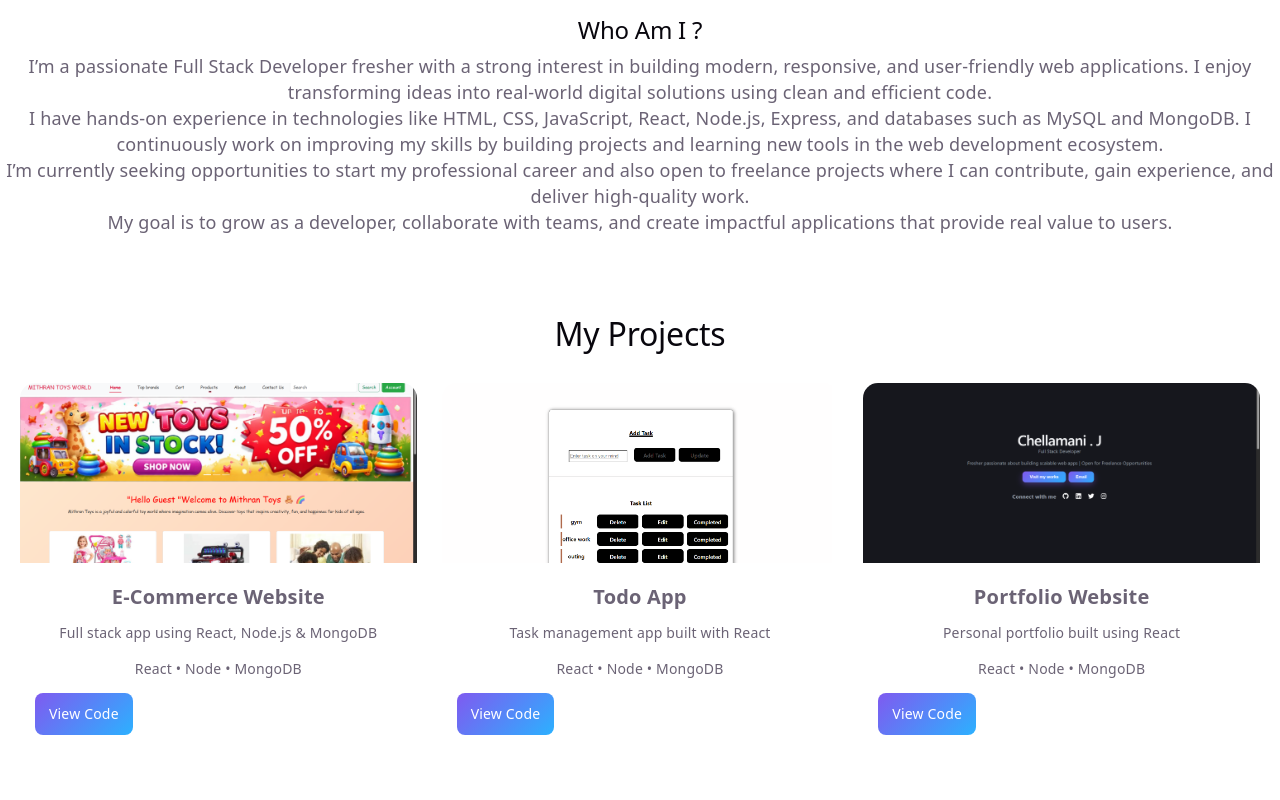
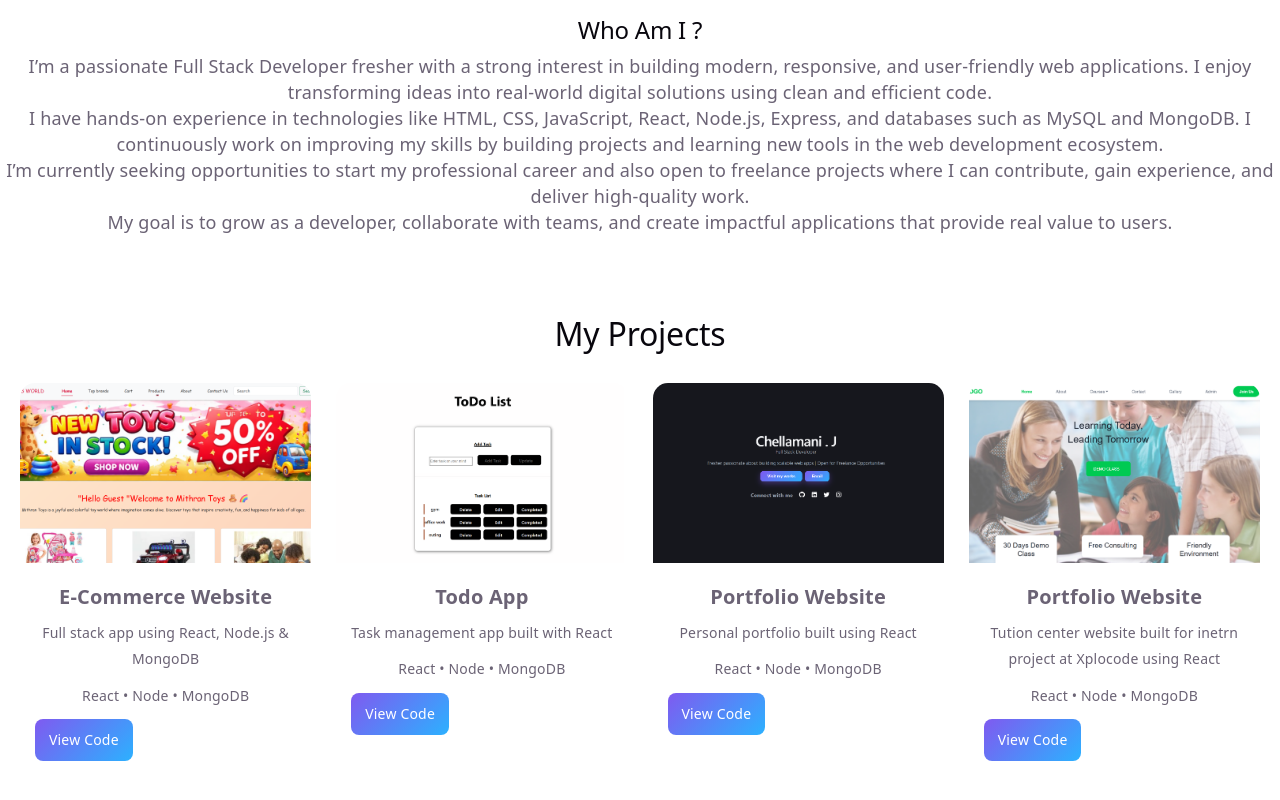
Before and after one commit to CM-techs/Portfolio-cm, a React (Vite) app in the folder my-portfoilo-app/: page / in a window 1280 px wide. Shown: the part 1279-2079 px from the top of the page. Built offline with nearby package versions, Linux system fonts and the light colour scheme.

Commit message:
add image

```diff
--- a/my-portfoilo-app/src/Mypage.jsx
+++ b/my-portfoilo-app/src/Mypage.jsx
@@ -21,8 +21,17 @@ function Mypage() {
     desc: "Personal portfolio built using React",
     img: "/CMporfo.png",
     live: "https://your-portfolio.vercel.app",
+    github:"https://github.com/CM-techs/Portfolio-cm",
+
+  },
+  {
+    title: "Portfolio Website",
+    desc: "Tution center website built for inetrn project at Xplocode using React",
+    img: "/pm.png",
+    live: "https://your-portfolio.vercel.app",
     github: "https://github.com/CM-techs/Pmcube"
-  }
+
+  },
 ];
 
 
```
